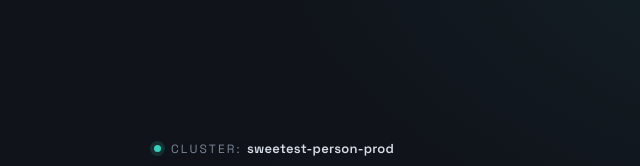
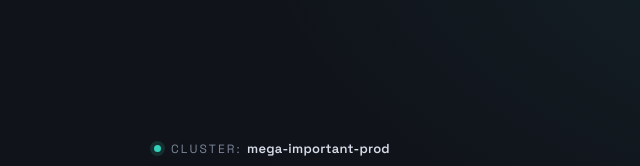
Before and after one commit to cpdl1997/interesting, a plain HTML site: page index.html in a window 1280 px wide. Shown: the top 166 px of the page, 110-750 px from the left. Drawn offline with Linux system fonts and the light colour scheme.

Commit message:
Update cluster name in index.html

```diff
--- a/index.html
+++ b/index.html
@@ -232,7 +232,7 @@
   <main class="stage">
     <div class="eyebrow">
       <span class="dot"></span>
-      <span>cluster:&nbsp;<b>sweetest-person-prod</b></span>
+      <span>cluster:&nbsp;<b>mega-important-prod</b></span>
     </div>
 
     <div class="win" role="group" aria-label="Code editor">
```
